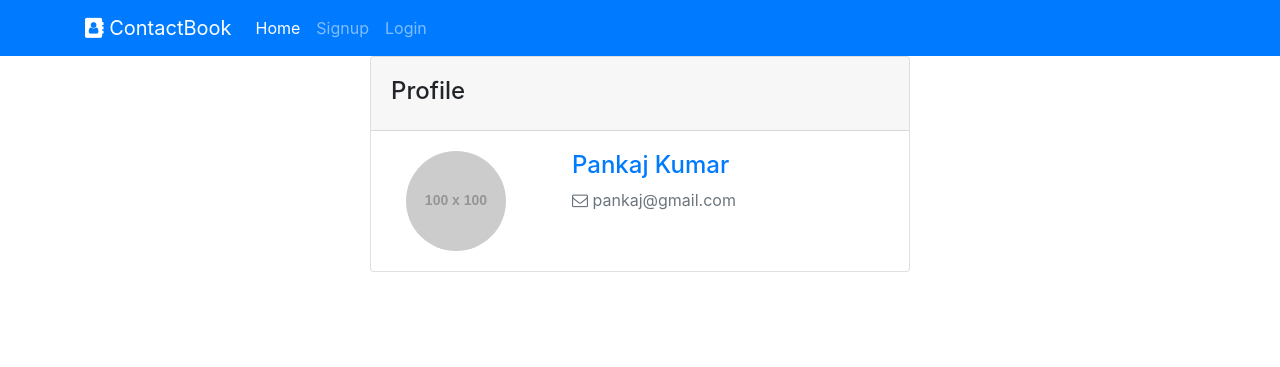
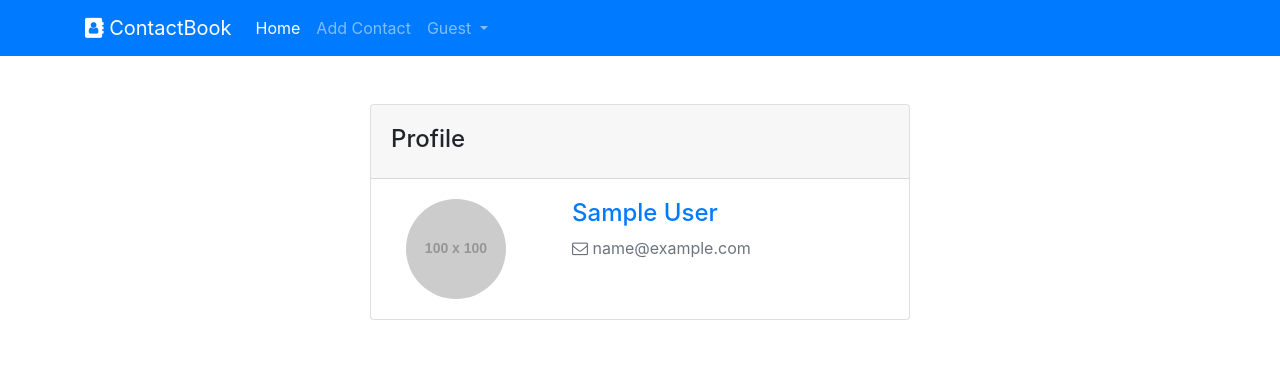
Before and after one commit to samhayder/php-hasinHayder, a PHP site: page /profile.php in a window 1280 px wide. Shown: the top 367 px of the page. Run offline with PHP 8.4, Linux system fonts and the light colour scheme; the visitor is signed in with stand-in values (Sample User, id 1); tables that the repository leaves empty or names only in its code hold one stand-in row (values such as "Sample post"); grey boxes labelled with a size stand in for pictures from a placeholder-image service; some libraries are stand-ins or nearby versions.

Commit message:
contacts-book-> user profile

```diff
--- a/projects/contacts-book/add-contact.php
+++ b/projects/contacts-book/add-contact.php
@@ -4,7 +4,7 @@ include_once "includes/config.php";
 // Header
 include_once "components/header.php";
 // Main Nav
-include_once "components/home-nav.php";
+include_once "components/nav.php";
 ?>
 
 <main role="main" class="container">
--- a/projects/contacts-book/index-before.php
+++ b/projects/contacts-book/index-before.php
@@ -4,14 +4,14 @@
 // Header
 include_once "components/header.php";
 // Login Nav
- include_once "components/login-nav.php";
+include_once "components/nav.php";
 ?>
 
 
 <main role="main" class="container">
   <style>
   body {
-    background-image: url("<?php echo BASEURL;?>public/images/contactbook.jpg");
+    background-image: url("<?php echo BASEURL; ?>public/images/contactbook.jpg");
     background-repeat: no-repeat;
     background-size: cover;
   }
--- a/projects/contacts-book/index.php
+++ b/projects/contacts-book/index.php
@@ -5,7 +5,7 @@ require_once "includes/config.php";
 // Header
 include_once "components/header.php";
 // Home Nav
-include_once "components/home-nav.php";
+include_once "components/nav.php";
 ?>
 
 <main role="main" class="container">
--- a/projects/contacts-book/login.php
+++ b/projects/contacts-book/login.php
@@ -4,7 +4,7 @@ require_once "includes/config.php";
 // Header
 include_once "components/header.php";
 // Login Nav
-include_once "components/login-nav.php";
+include_once "components/nav.php";
 
 ?>
 
--- a/projects/contacts-book/profile.php
+++ b/projects/contacts-book/profile.php
@@ -1,13 +1,33 @@
 <?php
 // Include Base URL
 require_once "includes/config.php";
+// Include Database
+require_once "includes/db.php";
 // Header
 include_once "components/header.php";
 // Login Nav
-include_once "components/login-nav.php";
+include_once "components/nav.php";
+
+if ( empty( $_SESSION['user'] ) ) {
+    header( 'location' . BASEURL . 'login.php' );
+    exit();
+}
+
+$userId = $_SESSION['user']['id'];
+$conn = db_connect();
+$sql = "SELECT * FROM `user` WHERE `id` = $userId";
+$sqlResult = mysqli_query( $conn, $sql );
+
+if ( mysqli_num_rows( $sqlResult ) > 0 ) {
+    $userInfo = mysqli_fetch_assoc( $sqlResult );
+} else {
+    echo "User not fund.";
+    exit();
+}
+
 ?>
 
-<main role="main" class="container">
+<main role="main" class="container py-5">
   <div class="row justify-content-center wrapper">
     <div class="col-md-6">
       <div class="card">
@@ -22,10 +42,13 @@ include_once "components/login-nav.php";
                   class="rounded-circle" />
               </div>
               <div class="col-sm-6 col-md-8">
-                <h4 class="text-primary">Pankaj Kumar</h4>
+                <h4 class="text-primary">
+                  <?php echo ucfirst( $userInfo['first_name'] ) . ' ' . ucfirst( $userInfo['last_name'] ); ?>
+                </h4>
                 <p class="text-secondary">
                   <i class="fa fa-envelope-o" aria-hidden="true"></i>
-                  pankaj@gmail.com <br />
+                  <?php echo $userInfo['email']; ?>
+                  <br />
                 </p>
                 <!-- Split button -->
               </div>
--- a/projects/contacts-book/signup.php
+++ b/projects/contacts-book/signup.php
@@ -4,7 +4,7 @@ require_once "includes/config.php";
 // Header
 include_once "components/header.php";
 // Login Nav
-include_once "components/login-nav.php";
+include_once "components/nav.php";
 
 ?>
 
```
Also changed, not shown: projects/contacts-book/components/nav.php (renamed from projects/contacts-book/components/home-nav.php). Lines whose indentation alone changed are shown as unchanged.
